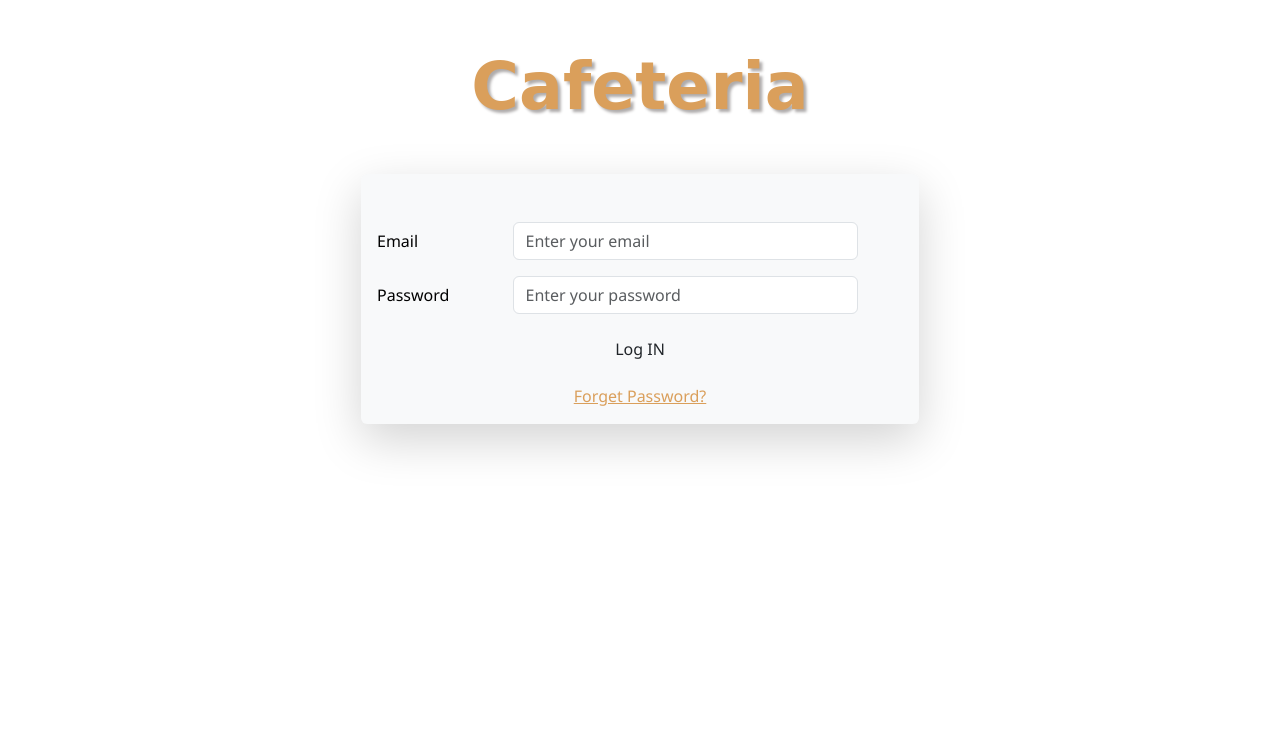
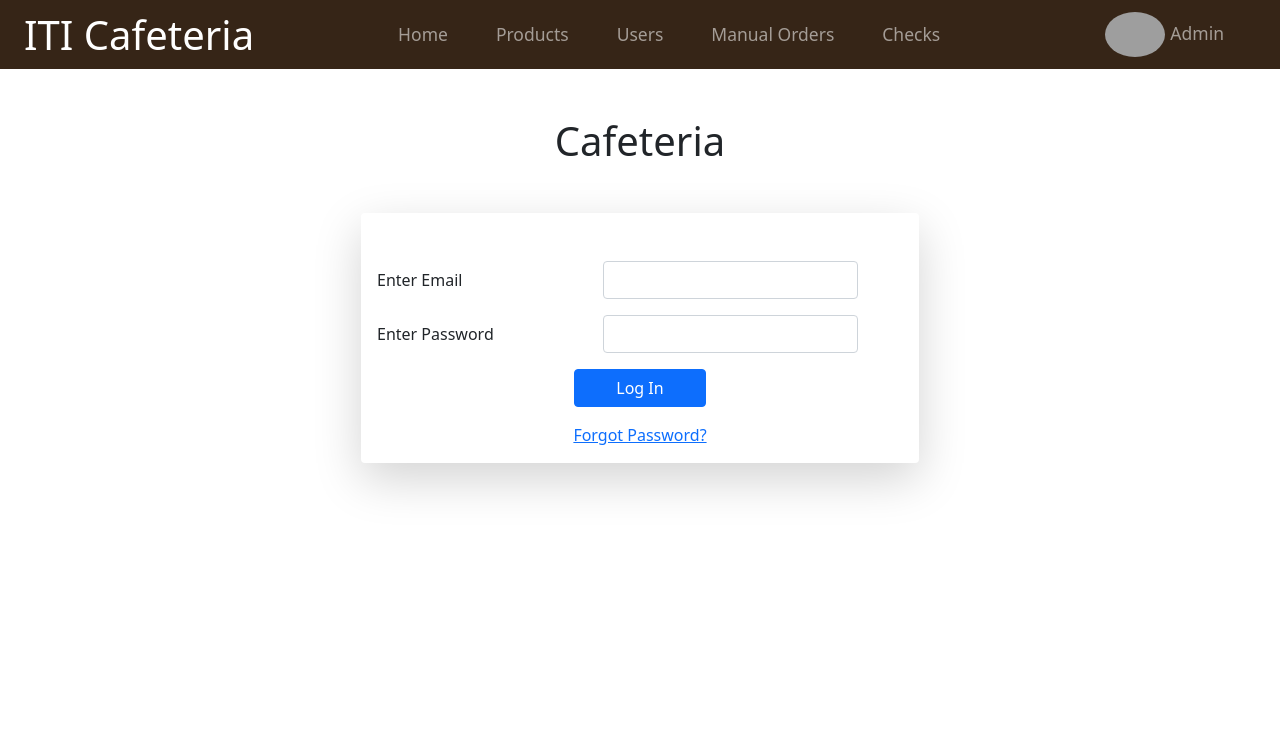
Before and after one commit to MohamedAbotalb/Cafateria_Management_System, a PHP site: page /login.php in a window 1280 px wide. Shown: the top 751 px of the page. Run offline with PHP 8.4, Linux system fonts and the light colour scheme; grey boxes are pictures that could not be loaded.

Commit message:
Update login and confirm pages

```diff
--- a/views/login.php
+++ b/views/login.php
@@ -1,65 +1,49 @@
-<!doctype html>
-<html lang="en">
-  <head>
-    <meta charset="utf-8">
-    <meta name="viewport" content="width=device-width, initial-scale=1">
-    <title>Log in Page</title>
-    <link href="https://cdn.jsdelivr.net/npm/bootstrap@5.3.3/dist/css/bootstrap.min.css" rel="stylesheet" integrity="sha384-QWTKZyjpPEjISv5WaRU9OFeRpok6YctnYmDr5pNlyT2bRjXh0JMhjY6hW+ALEwIH" crossorigin="anonymous">
-    <link rel="stylesheet" href="../public/styles/main.css">
-    <style>
-body{
-            font-family: 'Segoe UI', Tahoma, Geneva, Verdana, sans-serif;
-        }
-        h1{
-            color:#da9f5b;
-            font-size:65px;
-            font-family: "Pacifico", cursive;
-            font-weight:bold;
-            text-shadow:3px 3px 3px #afacac;
-        }
-        a{
-            color:#da9f5b;
-        }
-        .button:hover{
-            color:#da9f5b;
-        }
-    </style>
-</head>
-  <body>
-    <div class="container my-5">
-        <h1 class="text-center">Cafeteria</h1>
-        <form action="./templates/validation.php" method="post" class="w-50 m-auto text-bg-light my-5 p-3 rounded shadow-lg bg-body-tertiary needs-validation" validate>
+<?php
+require_once "templates/adminNav.php";
+?>
+
+<div class="container my-5">
+    <h1 class="text-center">Cafeteria</h1>
+    <form action="#" method="post" class="w-50 m-auto text-bg-light my-5 p-3 rounded shadow-lg bg-body-tertiary" novalidate>
         <div class="row g-3 align-items-center my-3">
-            <div class="col-3">
-                <label class="col-form-label">Email</label>
+            <div class="col-5">
+                <label for="inputEmail" class="col-form-label">Enter Email</label>
             </div>
-            <div class="col-8">
-                <input type="email" name="email"  class="form-control" placeholder="Enter your email" required>
+            <div class="col-6">
+                <input type="email" id="inputEmail" class="form-control" aria-describedby="emailHelpInline" required>
+                <div class="invalid-feedback">Please enter a valid email.</div>
             </div>
-            <div class="invalid-tooltip">
-                please enter Email!
-            </div>
-
         </div>
         <div class="row g-3 align-items-center mb-3">
-            <div class="col-3">
-                <label for="inputPassword6" class="col-form-label">Password</label>
+            <div class="col-5">
+                <label for="inputPassword" class="col-form-label">Enter Password</label>
             </div>
-            <div class="col-8">
-                <input type="password" name="password" id="inputPassword6" class="form-control " placeholder="Enter your password" required>
-            </div>
-            <div class="invalid-feedback">
-                please enter Password!
+            <div class="col-6">
+                <input type="password" id="inputPassword" class="form-control" aria-describedby="passwordHelpInline" required>
+                <div class="invalid-feedback">Please enter your password.</div>
             </div>
         </div>
         <div class="row m-auto text-center">
-            <button class="btn mb-3 w-25 m-auto button" value="login" name="login">Log IN</button><br>
-            <a href="./confirmPass.php" target="_blank" rel="noopener noreferrer" class="text-center">Forget Password?</a>
+            <button type="submit" class="btn btn-primary mb-3 w-25 m-auto">Log In</button><br>
         </div>
-        </form>
-    </div>
+        <div class="row m-auto text-center">
+            <a href="./confirmPass.php" class="link-primary">Forgot Password?</a>
+        </div>
+    </form>
+</div>
 
-    <script src="https://cdn.jsdelivr.net/npm/bootstrap@5.3.3/dist/js/bootstrap.bundle.min.js" integrity="sha384-YvpcrYf0tY3lHB60NNkmXc5s9fDVZLESaAA55NDzOxhy9GkcIdslK1eN7N6jIeHz" crossorigin="anonymous"></script>
+<script>
+    document.addEventListener('DOMContentLoaded', function() {
+        const forms = document.querySelectorAll('form');
 
-</body>
-</html>
+        forms.forEach(function(form) {
+            form.addEventListener('submit', function(event) {
+                if (!form.checkValidity()) {
+                    event.preventDefault();
+                    event.stopPropagation();
+                }
+                form.classList.add('was-validated');
+            }, false);
+        });
+    });
+</script>
```
Also changed, not shown: views/confirmPass.php (+42 -34 lines).
